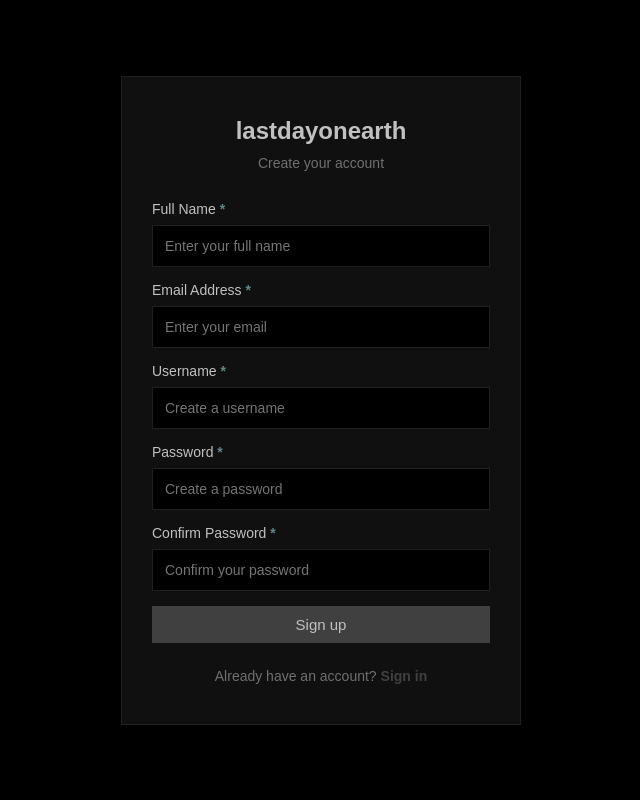
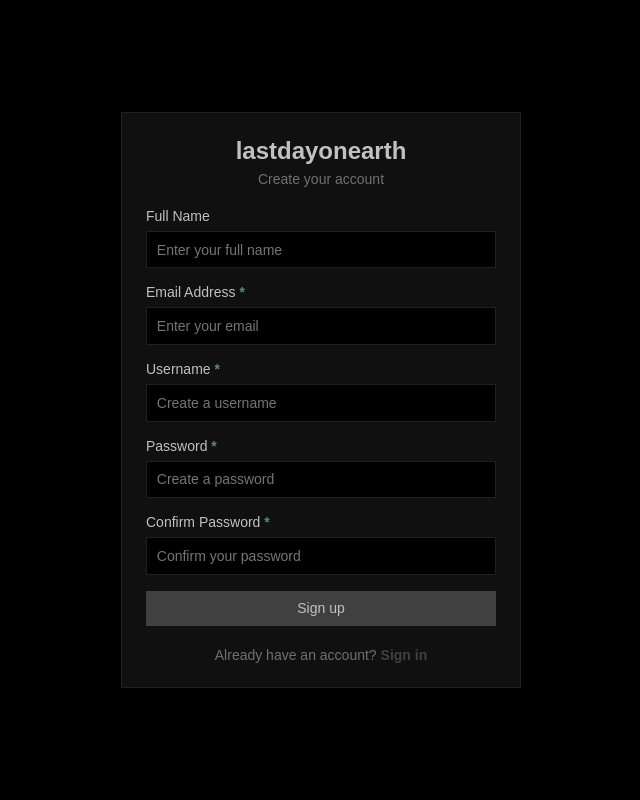
Before and after one commit to xkazu0x/udwmj, a Node server app: page /signup in a window 1280 px wide. Shown: the whole page, without its empty margins (319-959 px from the left). Run offline with Node 20, Linux system fonts and the light colour scheme.

Commit message:
css styles refactor

```diff
--- a/posts.json
+++ b/posts.json
@@ -2,6 +2,6 @@
   {
     "date": "2026-11-12",
     "title": "until we leave this earth",
-    "description": "Keep your head up, confidence is everything. You gotta maintain your inner state by keeping your head up and you shall conquer everything in your way. Nothing against you shall ever prosper. Nothing against you should ever damage your mind. Don't let anything destroy you."
+    "desc": "Keep your head up, confidence is everything. You gotta maintain your inner state by keeping your head up and you shall conquer everything in your way. Nothing against you shall ever prosper. Nothing against you should ever damage your mind. Don't let anything destroy you."
   }
 ]
--- a/public/css/sign-style.css
+++ b/public/css/sign-style.css
@@ -6,107 +6,110 @@
 }
 
 body {
+  display: flex;
+  flex-direction: column;
+
+  align-items: center;
+  justify-content: center;
+
   min-height: 100vh;
-  display: flex;
-  justify-content: center;
-  align-items: center;
   background-color: #000000;
 }
 
-.container {
+.sign-card {
   width: 400px;
-  background: #101010;
-  padding: 40px 30px;
+  padding: 1.5em;
+  background-color: #101010;
   border: 1px solid #202020;
 }
 
-h2 {
+.sign-card__title {
   text-align: center;
-  margin-bottom: 10px;
+  margin-bottom: .25em;
   color: #c1c1c1;
 }
 
-.subtitle {
+.sign-card__subtitle {
   text-align: center;
+  margin-bottom: 1.5em;
+  font-size: 14px;
   color: #707070;
-  margin-bottom: 30px;
-  font-size: 14px;
 }
 
-.error-message {
-  color: #5f8787;
-  font-size: 14px;
-  margin-bottom: 15px;
-  text-align: center;
+.sign-card__input-group {
+  margin-bottom: 1em;
 }
 
-.required {
+.sign-card__input-group label {
+  display: block;
+  margin-bottom: .5em;
+  font-size: 14px;
+  color: #c1c1c1;
+}
+
+.sign-card__input-group input {
+  width: 100%;
+  padding: .7em;
+  border-radius: 0px;
+  outline: none;
+  font-size: 14px;
+  color: #c1c1c1;
+  background-color: #000000;
+  border: 1px solid #202020;
+}
+
+.sign-card__input-group input:focus {
+  border-color: #606060;
+}
+
+.sign-card__input-required {
   color: #5f8787;
   font-weight: bold;
 }
 
-.input-group {
-  margin-bottom: 15px;
+.sign-card__error {
+  color: #5f8787;
+  font-size: 14px;
+  margin-bottom: 1em;
+  text-align: center;
 }
 
-.input-group label {
-  display: block;
-  margin-bottom: 8px;
+.sign-card__button {
+  width: 100%;
+  padding: .7em;
+  font-size: 14px;
   color: #c1c1c1;
-  font-size: 14px;
-}
-
-.input-group input {
-  width: 100%;
-  padding: 12px;
-  border: 1px solid #202020;
-  background-color: #000000;
-  color: #c1c1c1;
-  border-radius: 0px;
-  outline: none;
-  font-size: 14px;
-}
-
-.input-group input:focus {
-  border-color: #606060;
-}
-
-.btn {
-  width: 100%;
-  padding: 10px;
-  background: #404040;
-  color: #c1c1c1;
+  background-color: #404040;
   border: none;
   border-radius: 0px;
-  font-size: 15px;
   cursor: pointer;
 }
 
-.btn:hover {
-  background: #606060;
+.sign-card__button:hover {
+  background-color: #606060;
 }
 
-.btn:active {
-  background: #808080;
+.sign-card__button:active {
+  background-color: #808080;
 }
 
-.sign {
+.sign-card__alternative {
   text-align: center;
-  margin-top: 25px;
+  margin-top: 1.5em;
   font-size: 14px;
   color: #707070;
 }
 
-.sign a {
+.sign-card__alternative a {
   color: #404040;
   text-decoration: none;
   font-weight: bold;
 }
 
-.sign a:hover {
+.sign-card__alternative a:hover {
   color: #606060;
 }
 
-.sign a:active {
+.sign-card__alternative a:active {
   color: #808080;
 }
--- a/views/pages/signup.ejs
+++ b/views/pages/signup.ejs
@@ -1,35 +1,35 @@
-<div class="container">
-  <h2>lastdayonearth</h2>
-  <p class="subtitle">Create your account</p>
+<div class="sign-card">
+  <h2 class="sign-card__title">lastdayonearth</h2>
+  <p class="sign-card__subtitle">Create your account</p>
 
   <form action="/signup" method="POST">
-    <div class="input-group">
-      <label for="name">Full Name <span class="required">*</span></label>
-      <input type="text" id="name" name="name" placeholder="Enter your full name" required>
+    <div class="sign-card__input-group">
+      <label for="name">Full Name</label>
+      <input type="text" id="name" name="name" placeholder="Enter your full name">
     </div>
 
-    <div class="input-group">
-      <label for="email">Email Address <span class="required">*</span></label>
+    <div class="sign-card__input-group">
+      <label for="email">Email Address <span class="sign-card__input-required">*</span></label>
       <input type="email" id="email" name="email" placeholder="Enter your email" required>
     </div>
 
-    <div class="input-group">
-      <label for="username">Username <span class="required">*</span></label>
+    <div class="sign-card__input-group">
+      <label for="username">Username <span class="sign-card__input-required">*</span></label>
       <input type="text" id="username" name="username" placeholder="Create a username" required>
     </div>
 
-    <div class="input-group">
-      <label for="password">Password <span class="required">*</span></label>
+    <div class="sign-card__input-group">
+      <label for="password">Password <span class="sign-card__input-required">*</span></label>
       <input type="password" id="password" name="password" placeholder="Create a password" minlength="8" required>
     </div>
 
-    <div class="input-group">
-      <label for="confirm-password">Confirm Password <span class="required">*</span></label>
+    <div class="sign-card__input-group">
+      <label for="confirm-password">Confirm Password <span class="sign-card__input-required">*</span></label>
       <input type="password" id="confirm-password" name="confirm_password" placeholder="Confirm your password" minlength="8" required>
     </div>
 
-    <button type="submit" class="btn">Sign up</button>
+    <button type="submit" class="sign-card__button">Sign up</button>
   </form>
 
-  <p class="sign">Already have an account? <a href="/">Sign in</a></p>
+  <p class="sign-card__alternative">Already have an account? <a href="/">Sign in</a></p>
 </div>
```
Also changed, not shown: public/css/page-style.css (+70 -41 lines), tasks.json (+22 -22 lines), views/page-layout.ejs (+7 -8 lines), views/pages/posts.ejs (+4 -4 lines), views/pages/signin.ejs (+11 -11 lines), views/pages/tasks.ejs (+4 -4 lines).
